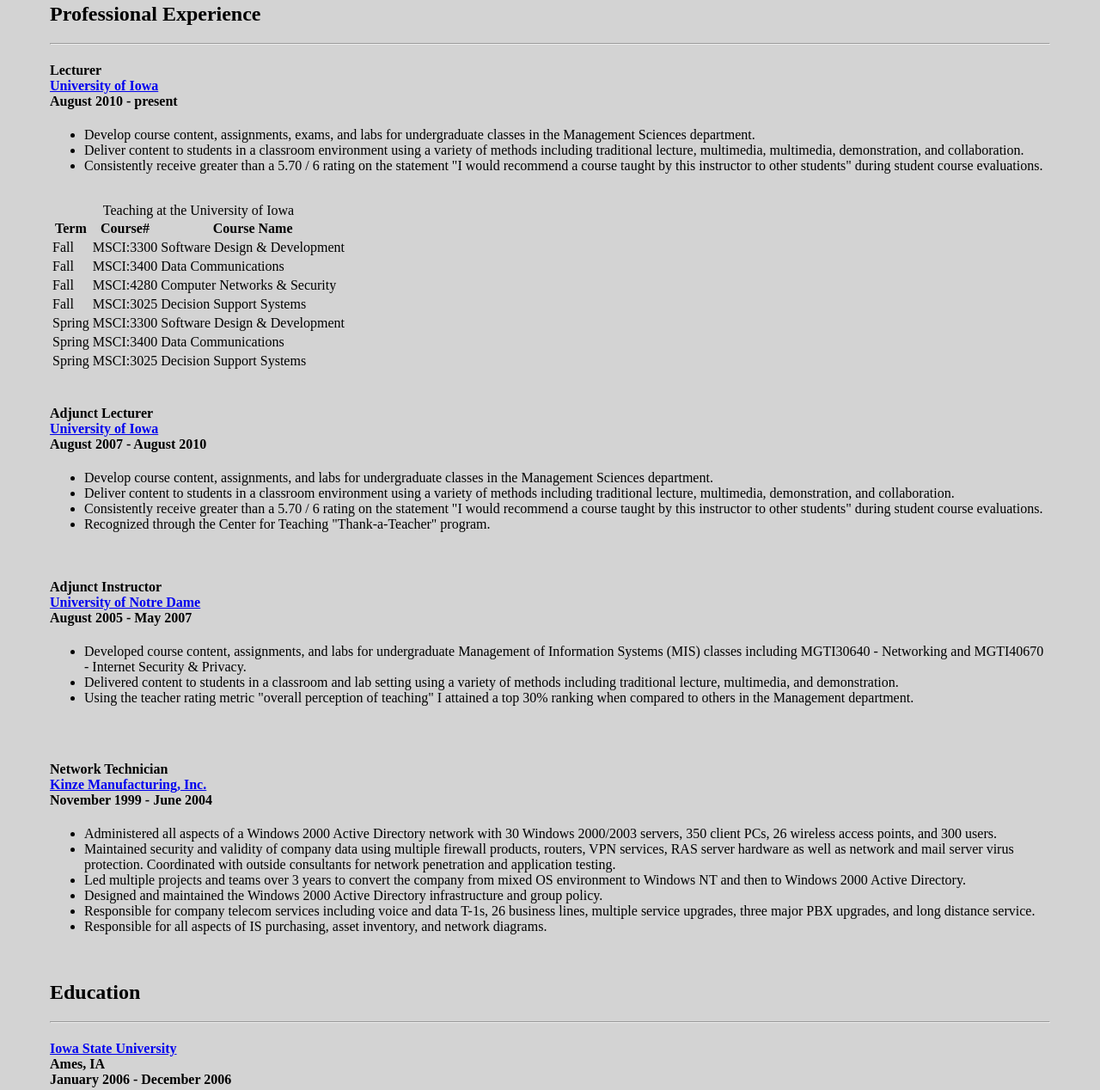
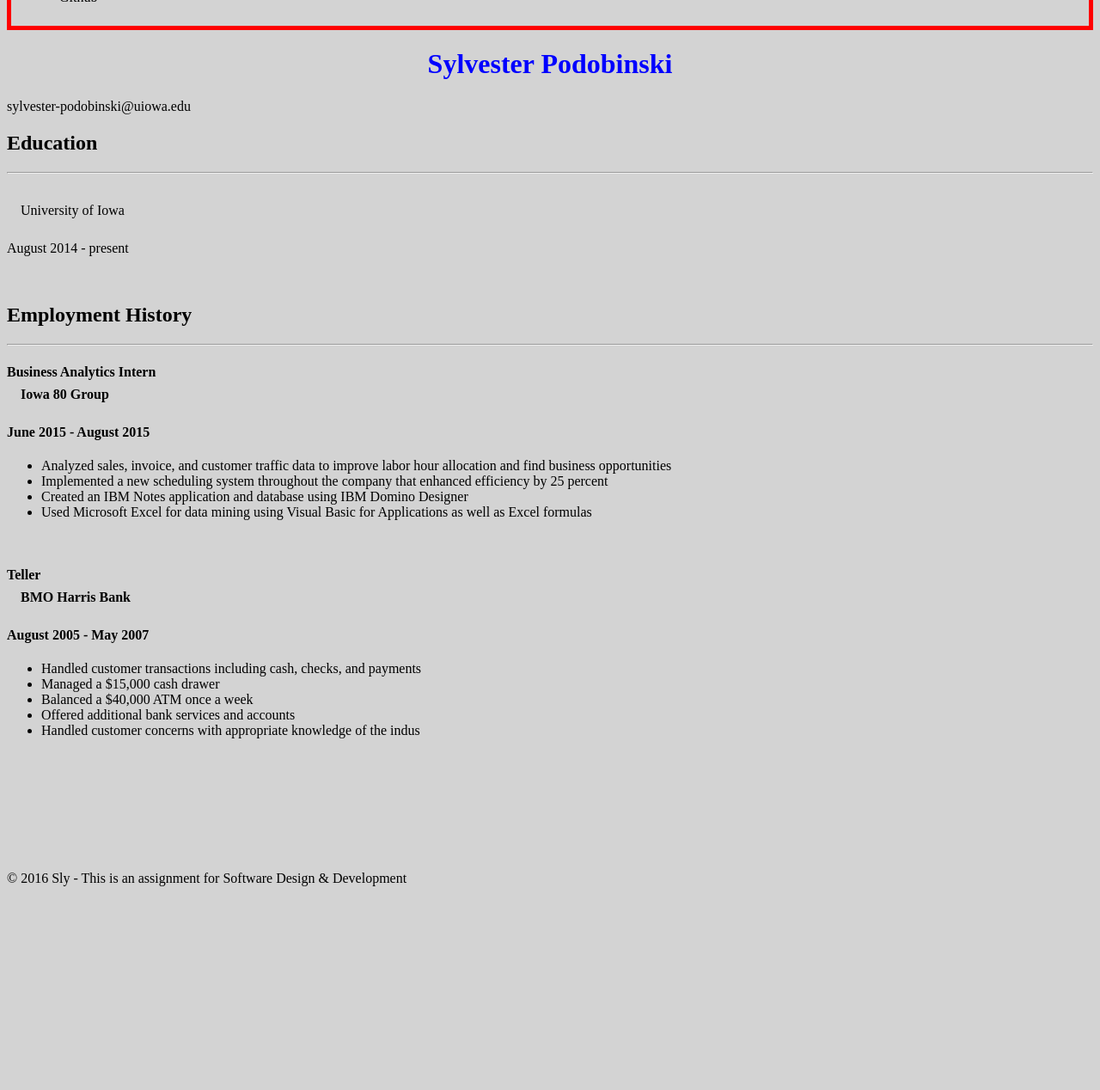
Before and after one commit to SlyDog99/HW2, a plain HTML site: page resume.html in a window 1280 px wide. Shown: the part 304-1572 px from the top of the page at 86% size. After the commit the page ends 1351 px from the top, so only its background shows below. Drawn offline with Linux system fonts and the light colour scheme.

Commit message:
made the page more user friendly

```diff
--- a/Sly.css
+++ b/Sly.css
@@ -4,15 +4,42 @@ body {
 
 h1 {
     color: blue;
+	text-align: center;
+	font-family: "Times New Roman", Times, serif;
+}
+
 }
 
 p {
     color:green;
 }
+li1 {
+	 float:left;
+	 list-style-type: none;
+    text-align: left;
+    padding: 4px 8px;
+    text-decoration: none;
+	width:80px
+ }
 
-div {
-	width: 300px
-	padding: 25px
-	border: 25px solid navy;
-	margin: 25px
+a {
+     display: block;
+     color: #000;
+    padding: 8px 0 8px 16px;
+    text-decoration: none;
+ }
+li a:hover {
+    background-color: #555;
+    color: white;
 }
+
+img {
+     max-width: 100%;
+    height: 80%;
+
+ }
+header{
+     border-style: solid;
+     border-width: 5px;
+border-color: Red;
+}
--- a/resume.html
+++ b/resume.html
@@ -17,7 +17,7 @@
 
 <header>
 
-	<img class="logo" src="./css/daisy.png" alt="Daisy logo">
+	<img class="flag" src="flag.png" alt="Polish flag">
 
 	<h1> All About Sly </h1>
 
@@ -34,86 +34,46 @@
 
 <div id="resume_content">
 	<div id="printheader">
-		<h1 class="print_title">Michael Colbert</h1>
-		michael-colbert@uiowa.edu
+		<h1 class="print_title">Sylvester Podobinski</h1>
+		sylvester-podobinski@uiowa.edu
 	</div>
-<h2 class="title">Professional Experience</h2>
+<h2 class="title">Education</h2>
 <hr class="printonly" />
 
-<h4>Lecturer<br />
+<br />
 <a class="resume" href="http://www.uiowa.edu/">University of Iowa</a><br />
-August 2010 - present</h4>
-<ul>
-<li>Develop course content, assignments, exams, and labs for undergraduate classes in the Management Sciences department.</li>
-<li>Deliver content to students in a classroom environment using a variety of methods including traditional lecture, multimedia, multimedia, demonstration, and collaboration.</li>
-<li>Consistently receive greater than a 5.70 / 6 rating on the statement "I would recommend a course taught by this instructor to other students" during student course evaluations.</li>
-</ul>
+August 2014 - present</h4>
+
+<br /> <br/>
+
+
+
 <br />
 
 
-<table>
-  <caption><span class="table_title">Teaching at the University of Iowa</span></caption>
-  <tr> <th>Term</th> <th>Course#</th> <th class="coursename">Course Name</th> </tr>
+<h2 class="title">Employment History</h2>
+<hr class="printonly" />
 
-  <tr> <td>Fall</td>	<td>MSCI:3300</td>	<td class="coursename">Software Design &amp; Development</td> </tr>
-  <tr> <td>Fall</td>	<td>MSCI:3400</td>	<td class="coursename">Data Communications</td> </tr>
-  <tr> <td>Fall</td>	<td>MSCI:4280</td>	<td class="coursename">Computer Networks &amp; Security</td> </tr>
-  <tr> <td>Fall</td>	<td>MSCI:3025</td>	<td class="coursename">Decision Support Systems</td> </tr>
-
-  <tr> <td>Spring</td>	<td>MSCI:3300</td>	<td class="coursename">Software Design &amp; Development</td> </tr>
-  <tr> <td>Spring</td>	<td>MSCI:3400</td>	<td class="coursename">Data Communications</td> </tr>
-  <tr> <td>Spring</td>	<td>MSCI:3025</td>	<td class="coursename">Decision Support Systems</td> </tr>
-
-</table>
-<br />
-<h4>Adjunct Lecturer<br />
-<a class="resume" href="http://www.uiowa.edu/">University of Iowa</a><br />
-August 2007 - August 2010</h4>
+<h4>Business Analytics Intern<br />
+<a class="resume" href="http://www.uiowa.edu/">Iowa 80 Group</a><br />
+June 2015 - August 2015</h4>
 <ul>
-<li>Develop course content, assignments, and labs for undergraduate classes in the Management Sciences department.</li>
-<li>Deliver content to students in a classroom environment using a variety of methods including traditional lecture, multimedia, demonstration, and collaboration.</li>
-<li>Consistently receive greater than a 5.70 / 6 rating on the statement "I would recommend a course taught by this instructor to other students" during student course evaluations.</li>
-<li>Recognized through the Center for Teaching "Thank-a-Teacher" program.</li>
+<li>Analyzed sales, invoice, and customer traffic data to improve labor hour allocation and find business opportunities </li>
+<li>Implemented a new scheduling system throughout the company that enhanced efficiency by 25 percent </li>
+<li>Created an IBM Notes application and database using IBM Domino Designer </li>
+<li>Used Microsoft Excel for data mining using Visual Basic for Applications as well as Excel formulas </li>
 </ul>
 <br />
-<h4> Adjunct Instructor <br />
-<a class="resume" href="http://www.nd.edu/">University of Notre Dame </a><br />
+<h4> Teller <br />
+<a class="resume" href="http://www.nd.edu/">BMO Harris Bank</a><br />
 August 2005 - May 2007 </h4>
 <ul>
-<li>Developed course content, assignments, and labs for undergraduate Management of Information Systems (MIS) classes including MGTI30640 - Networking and MGTI40670 - Internet Security &amp; Privacy.</li>
-<li>Delivered content to students in a classroom and lab setting using a variety of methods including traditional lecture, multimedia, and demonstration.</li>
-<li>Using the teacher rating metric "overall perception of teaching" I attained a top 30% ranking when compared to others in the Management department.</li>
+<li>Handled customer transactions including cash, checks, and payments </li>
+<li>Managed a $15,000 cash drawer </li>
+<li>Balanced a $40,000 ATM once a week</li>
+<li>Offered additional bank services and accounts</li>
+<li>Handled customer concerns with appropriate knowledge of the indus</li>
 </ul>
-<div class="pagebreak"></div>
-<br />
-<h4>Network Technician<br />
-<a class="resume" href="http://www.kinze.com/">Kinze Manufacturing, Inc.</a><br />
-November 1999 - June 2004 </h4>
-<ul>
-<li>Administered all aspects of a Windows 2000 Active Directory network with 30 Windows 2000/2003 servers, 350 client PCs, 26 wireless access points, and 300 users.</li>
-<li>Maintained security and validity of company data using multiple firewall products, routers, VPN services, RAS server hardware as well as network and mail server virus protection. Coordinated with outside consultants for network penetration and application testing.</li>
-<li>Led multiple projects and teams over 3 years to convert the company from mixed OS environment to Windows NT and then to Windows 2000 Active Directory.</li>
-<li>Designed and maintained the Windows 2000 Active Directory infrastructure and group policy.</li>
-<li>Responsible for company telecom services including voice and data T-1s, 26 business lines, multiple service upgrades, three major PBX upgrades, and long distance service.</li>
-<li>Responsible for all aspects of IS purchasing, asset inventory, and network diagrams.</li>
-</ul>
-<br />
-
-<h2 class="title">Education</h2>
-<hr class="printonly" />
-
-<h4><a class="resume" href="http://www.iastate.edu/">Iowa State University </a><br /> Ames, IA<br />
-January 2006 - December 2006 </h4>
-Courses in Information Assurance through Engineering Distance Education <br /> <br />
-
-<h4><a class="resume" href="http://www.stlcc.edu/">St. Louis Community College</a><br /> St. Louis MO<br />
-May 1997 - July 1999 </h4>
-Courses in networking, computer applications, and PC support <br /> <br />
-
-<h4><a class="resume" href="http://www.culver.edu/">Culver - Stockton College</a><br /> Canton, MO<br />
-August 1990 - May 1994</h4>
-B.S. in Recreation Management with a Business Administration minor <br />  <br />
-
 
 
 </div> <!-- close the #resume div -->
@@ -125,7 +85,7 @@ B.S. in Recreation Management with a Business Administration minor <br />  <br /
 	<br />
 
 <footer>
-	<p>&copy; 2014 Mike Colbert - This is an assignment for Software Design &amp; Development</p>
+	<p>&copy; 2016 Sly - This is an assignment for Software Design &amp; Development</p>
 </footer>
 
 </div> <!-- close the #wrap div -->
```
Also changed, not shown: index.html (+8 -4 lines).
